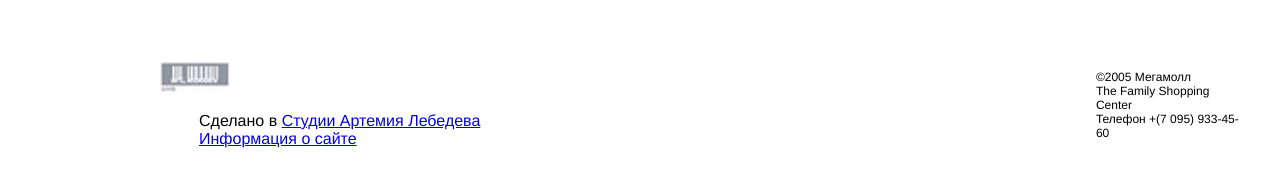
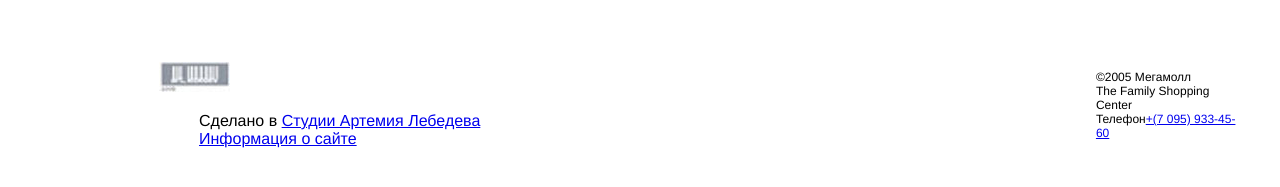
Before and after one commit to ColdbloodedHardcore/Start, a plain HTML site: page practice/03/03/index.html in a window 1280 px wide. Shown: the part 455-642 px from the top of the page. Drawn offline with Linux system fonts and the light colour scheme.

Commit message:
change phone

```diff
--- a/practice/03/03/index.html
+++ b/practice/03/03/index.html
@@ -59,7 +59,7 @@
             <!-- <td>10</td> -->
             <!-- <td>11</td> -->
             <td class="bottom">
-                <p class="task">&copy;2005 Мегамолл<br>The Family Shopping Center<br>Телефон +(7 095) 933-45-60</p>
+                <p class="task">&copy;2005 Мегамолл<br>The Family Shopping Center<br>Телефон<a href="tel:+70959334560">+(7 095) 933-45-60</a></p>
             </td>
         </tr>
     </table>
```
